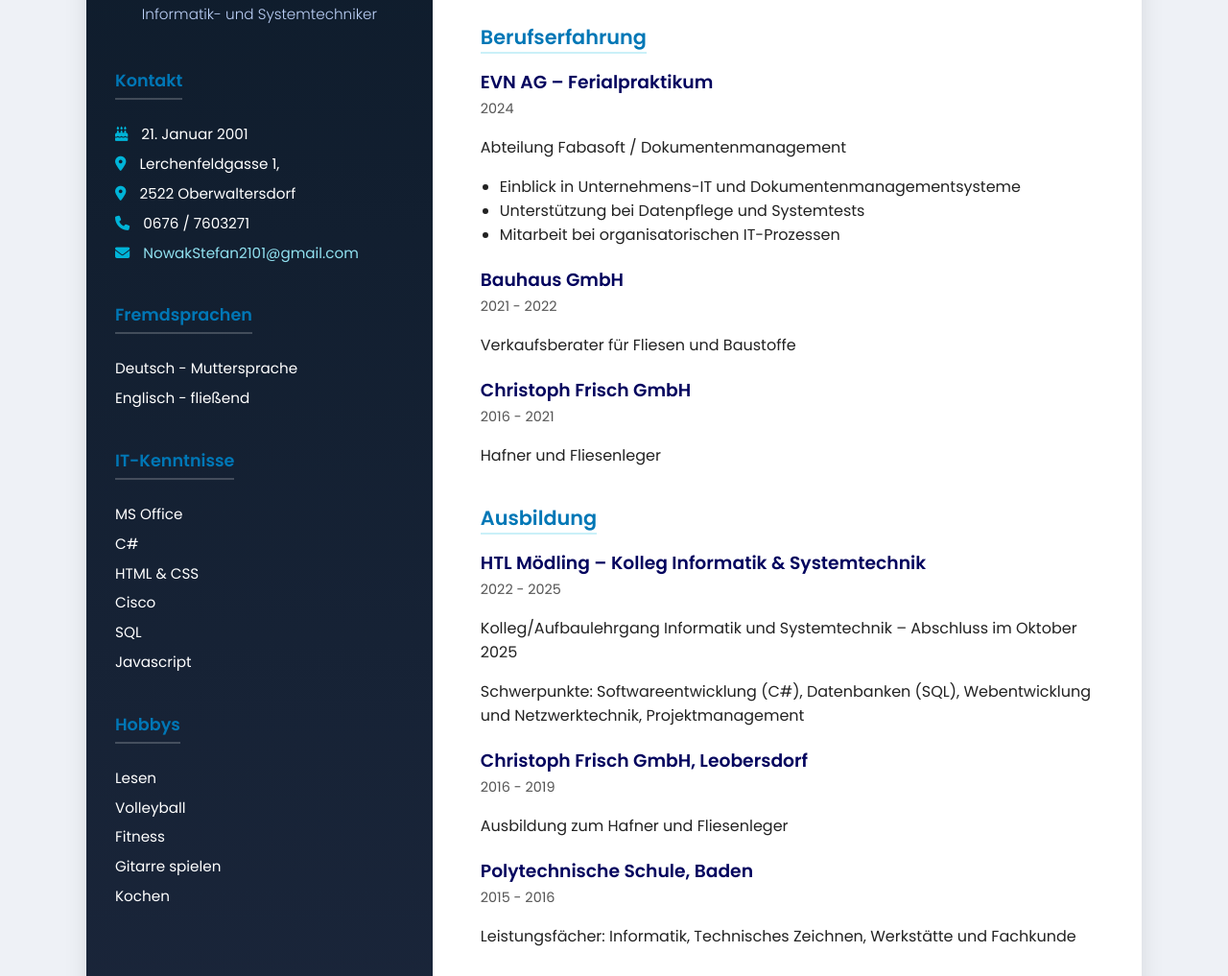
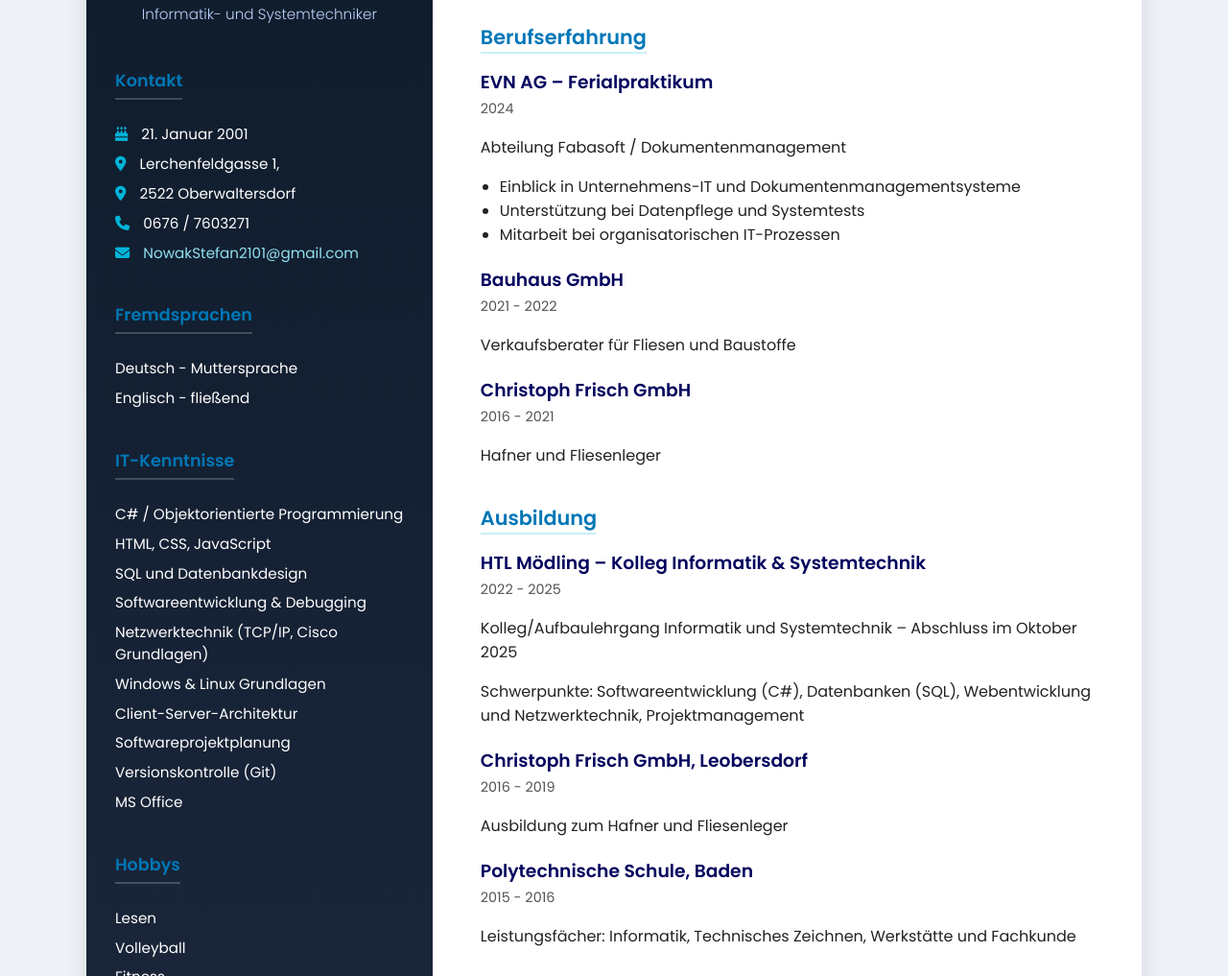
Before and after one commit to Stewooo/Lebenslauf, a plain HTML site: page index.html in a window 1280 px wide. Shown: the part 307-1324 px from the top of the page at 96% size. Drawn offline with Linux system fonts and the light colour scheme.

Commit message:
Update index.html

```diff
--- a/index.html
+++ b/index.html
@@ -38,17 +38,20 @@
       </section>
 
       <section class="skills">
-        <h2>IT-Kenntnisse</h2>
-        <ul>
-          <li>MS Office</li>
-          <li>C#</li>
-          <li>HTML & CSS</li>
-          <li>Cisco</li>
-          <li>SQL</li>
-          <li>Javascript</li>
-        </ul>
-      </section>
-
+<h2>IT-Kenntnisse</h2>
+  <ul>
+    <li>C# / Objektorientierte Programmierung</li>
+    <li>HTML, CSS, JavaScript</li>
+    <li>SQL und Datenbankdesign</li>
+    <li>Softwareentwicklung & Debugging</li>
+    <li>Netzwerktechnik (TCP/IP, Cisco Grundlagen)</li>
+    <li>Windows & Linux Grundlagen</li>
+    <li>Client-Server-Architektur</li>
+    <li>Softwareprojektplanung</li>
+    <li>Versionskontrolle (Git)</li>
+    <li>MS Office</li>
+  </ul>
+</section>
       <section class="hobbies">
         <h2>Hobbys</h2>
         <ul>
```
